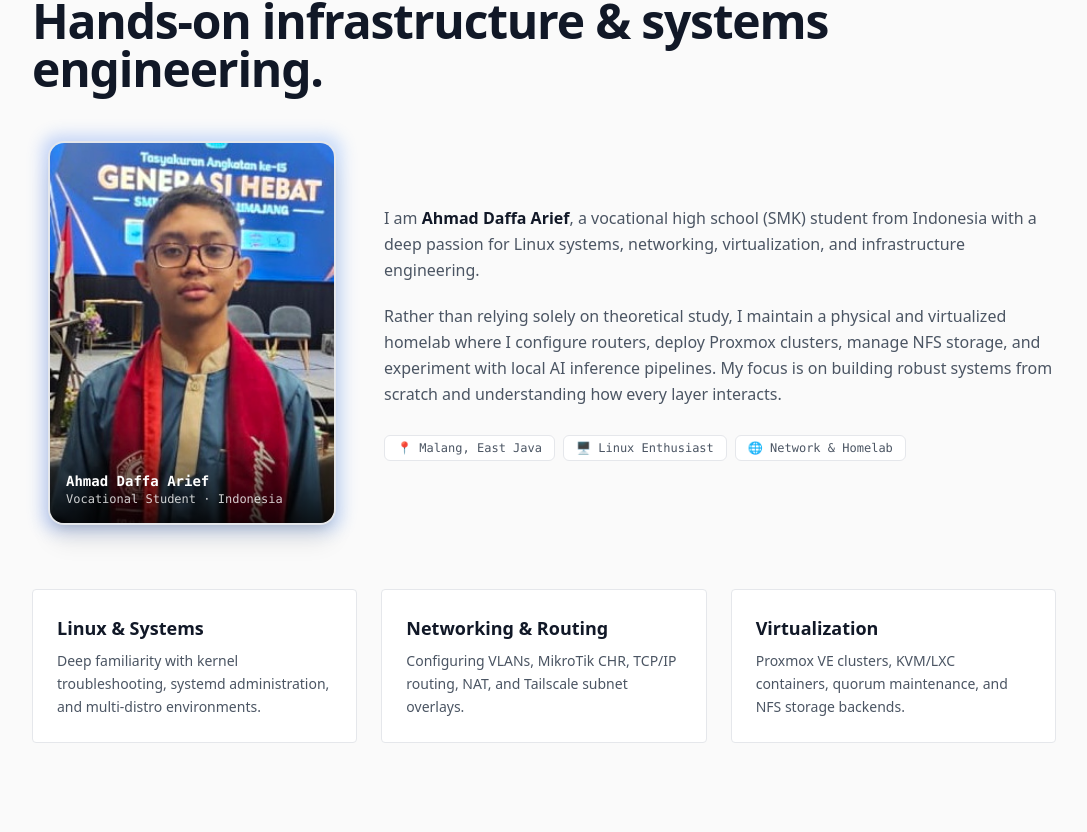
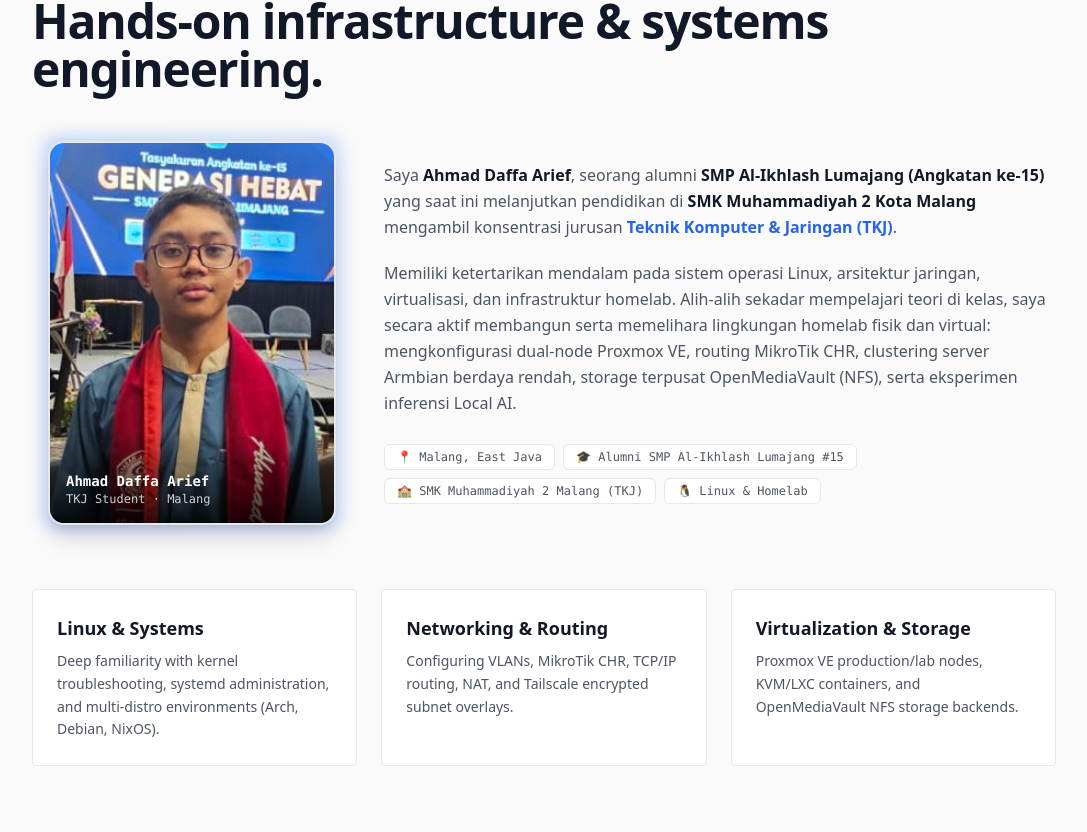
Before and after one commit to uwong241/website-portfolio, a React (Vite) app: page / in a window 1280 px wide. Shown: the part 928-1760 px from the top of the page, without its empty margins (96-1183 px from the left). Built offline with nearby package versions, Linux system fonts and the light colour scheme.

Commit message:
feat: add education details (alumni SMP Al-Ikhlash Lumajang #15 & SMK Muhammadiyah 2 Malang TKJ) to About and Education sections

```diff
--- a/src/data/portfolioData.ts
+++ b/src/data/portfolioData.ts
@@ -24,7 +24,7 @@ export interface TimelineNode {
 
 export const PROFILE = {
   name: "Ahmad Daffa Arief",
-  status: "Vocational High School (SMK) Student from Indonesia",
+  status: "Siswa SMK Muhammadiyah 2 Kota Malang (Jurusan TKJ)",
   tagline: "Linux & Infrastructure Enthusiast",
   bio: "Vocational student building real-world experience through Linux, networking, virtualization, cybersecurity, and homelab infrastructure. Hands-on experimentation and rigorous troubleshooting.",
   github: "https://github.com/wehrmacht241",
--- a/src/sections/About.tsx
+++ b/src/sections/About.tsx
@@ -28,7 +28,7 @@ export const About = () => {
                   {/* Bottom badge */}
                   <div className="absolute bottom-0 inset-x-0 bg-gradient-to-t from-black/80 via-black/40 to-transparent p-4 pt-10 text-white">
                     <p className="font-mono text-sm font-bold">{PROFILE.name}</p>
-                    <p className="text-xs text-white/80 font-mono">Vocational Student · Indonesia</p>
+                    <p className="text-xs text-white/80 font-mono">TKJ Student · Malang</p>
                   </div>
                 </div>
               </div>
@@ -37,15 +37,16 @@ export const About = () => {
             {/* Narrative Story */}
             <div className="md:col-span-8 prose prose-lg text-secondary space-y-5 leading-relaxed">
               <p>
-                I am <strong className="text-primary">{PROFILE.name}</strong>, a vocational high school (SMK) student from Indonesia with a deep passion for Linux systems, networking, virtualization, and infrastructure engineering.
+                Saya <strong className="text-primary">{PROFILE.name}</strong>, seorang alumni <strong className="text-primary">SMP Al-Ikhlash Lumajang (Angkatan ke-15)</strong> yang saat ini melanjutkan pendidikan di <strong className="text-primary">SMK Muhammadiyah 2 Kota Malang</strong> mengambil konsentrasi jurusan <strong className="text-accent font-semibold">Teknik Komputer & Jaringan (TKJ)</strong>.
               </p>
               <p>
-                Rather than relying solely on theoretical study, I maintain a physical and virtualized homelab where I configure routers, deploy Proxmox clusters, manage NFS storage, and experiment with local AI inference pipelines. My focus is on building robust systems from scratch and understanding how every layer interacts.
+                Memiliki ketertarikan mendalam pada sistem operasi Linux, arsitektur jaringan, virtualisasi, dan infrastruktur homelab. Alih-alih sekadar mempelajari teori di kelas, saya secara aktif membangun serta memelihara lingkungan homelab fisik dan virtual: mengkonfigurasi dual-node Proxmox VE, routing MikroTik CHR, clustering server Armbian berdaya rendah, storage terpusat OpenMediaVault (NFS), serta eksperimen inferensi Local AI.
               </p>
               <div className="pt-2 flex flex-wrap gap-2 text-xs font-mono text-secondary">
                 <span className="px-3 py-1 rounded-md bg-surface border border-border">📍 Malang, East Java</span>
-                <span className="px-3 py-1 rounded-md bg-surface border border-border">🖥️ Linux Enthusiast</span>
-                <span className="px-3 py-1 rounded-md bg-surface border border-border">🌐 Network & Homelab</span>
+                <span className="px-3 py-1 rounded-md bg-surface border border-border">🎓 Alumni SMP Al-Ikhlash Lumajang #15</span>
+                <span className="px-3 py-1 rounded-md bg-surface border border-border">🏫 SMK Muhammadiyah 2 Malang (TKJ)</span>
+                <span className="px-3 py-1 rounded-md bg-surface border border-border">🐧 Linux & Homelab</span>
               </div>
             </div>
           </div>
@@ -53,15 +54,15 @@ export const About = () => {
           <div className="grid grid-cols-1 md:grid-cols-3 gap-6">
             <Card className="p-6 border border-border/60 bg-surface">
               <h3 className="text-lg font-bold text-primary mb-2">Linux & Systems</h3>
-              <p className="text-secondary text-sm leading-relaxed">Deep familiarity with kernel troubleshooting, systemd administration, and multi-distro environments.</p>
+              <p className="text-secondary text-sm leading-relaxed">Deep familiarity with kernel troubleshooting, systemd administration, and multi-distro environments (Arch, Debian, NixOS).</p>
             </Card>
             <Card className="p-6 border border-border/60 bg-surface">
               <h3 className="text-lg font-bold text-primary mb-2">Networking & Routing</h3>
-              <p className="text-secondary text-sm leading-relaxed">Configuring VLANs, MikroTik CHR, TCP/IP routing, NAT, and Tailscale subnet overlays.</p>
+              <p className="text-secondary text-sm leading-relaxed">Configuring VLANs, MikroTik CHR, TCP/IP routing, NAT, and Tailscale encrypted subnet overlays.</p>
             </Card>
             <Card className="p-6 border border-border/60 bg-surface">
-              <h3 className="text-lg font-bold text-primary mb-2">Virtualization</h3>
-              <p className="text-secondary text-sm leading-relaxed">Proxmox VE clusters, KVM/LXC containers, quorum maintenance, and NFS storage backends.</p>
+              <h3 className="text-lg font-bold text-primary mb-2">Virtualization & Storage</h3>
+              <p className="text-secondary text-sm leading-relaxed">Proxmox VE production/lab nodes, KVM/LXC containers, and OpenMediaVault NFS storage backends.</p>
             </Card>
           </div>
         </div>
--- a/src/sections/Education.tsx
+++ b/src/sections/Education.tsx
@@ -9,29 +9,47 @@ export const Education = () => {
         <div className="max-w-4xl mx-auto">
           <div className="text-center mb-16">
             <span className="text-accent text-sm font-semibold tracking-wider uppercase mb-2 block">Background & Learning</span>
-            <h2 className="text-4xl md:text-5xl font-extrabold tracking-tight mb-4">Education & Status</h2>
+            <h2 className="text-4xl md:text-5xl font-extrabold tracking-tight mb-4">Education & Academic Journey</h2>
+            <p className="text-secondary max-w-xl mx-auto text-sm">
+              Jejak pendidikan formal dan konsentrasi keahlian teknis.
+            </p>
           </div>
 
+          <div className="space-y-6">
+            {/* SMK Muhammadiyah 2 Kota Malang */}
             <Card className="p-8 border border-border/80 bg-background-light">
-            <div className="flex flex-col md:flex-row md:items-center justify-between mb-6 pb-6 border-b border-border">
+              <div className="flex flex-col md:flex-row md:items-center justify-between mb-4 pb-4 border-b border-border">
                 <div>
-                <h3 className="text-2xl font-bold text-primary mb-1">Vocational High School (SMK) Student</h3>
-                <p className="text-accent font-mono text-sm">Indonesia</p>
+                  <span className="text-xs font-mono text-accent uppercase font-bold tracking-wider">Sekolah Menengah Kejuruan (SMK)</span>
+                  <h3 className="text-2xl font-bold text-primary mt-1">SMK Muhammadiyah 2 Kota Malang</h3>
+                  <p className="text-secondary font-mono text-sm mt-0.5">Jurusan: Teknik Komputer & Jaringan (TKJ)</p>
                 </div>
-              <span className="mt-2 md:mt-0 text-xs px-3 py-1 bg-accent/10 text-accent font-mono font-semibold rounded-full w-fit">
+                <span className="mt-2 md:mt-0 text-xs px-3 py-1 bg-emerald-500/10 text-emerald-500 font-mono font-semibold rounded-full w-fit border border-emerald-500/30">
                   Active Student
                 </span>
               </div>
+              <p className="text-secondary text-sm leading-relaxed">
+                Fokus pembelajaran pada arsitektur jaringan komputer, administrasi server Linux, konfigurasi perangkat jaringan (MikroTik, Switch, Router), serta implementasi infrastruktur IT praktis.
+              </p>
+            </Card>
 
-            <div className="space-y-4 text-secondary leading-relaxed">
-              <p>
-                As a vocational student, my curriculum is complemented by rigorous self-directed learning, hands-on homelab experimentation, and real-world troubleshooting.
+            {/* SMP Al-Ikhlash Lumajang */}
+            <Card className="p-8 border border-border/80 bg-background-light">
+              <div className="flex flex-col md:flex-row md:items-center justify-between mb-4 pb-4 border-b border-border">
+                <div>
+                  <span className="text-xs font-mono text-secondary uppercase font-bold tracking-wider">Sekolah Menengah Pertama (SMP)</span>
+                  <h3 className="text-2xl font-bold text-primary mt-1">SMP Al-Ikhlash Lumajang</h3>
+                  <p className="text-secondary font-mono text-sm mt-0.5">Alumni Angkatan ke-15</p>
+                </div>
+                <span className="mt-2 md:mt-0 text-xs px-3 py-1 bg-surface border border-border text-secondary font-mono font-semibold rounded-full w-fit">
+                  Graduated Alumni
+                </span>
+              </div>
+              <p className="text-secondary text-sm leading-relaxed">
+                Menyelesaikan pendidikan tingkat menengah pertama dengan pondasi akademik dan karakter yang kuat sebelum melanjutkan ke spesialisasi kejuruan teknik informatika.
               </p>
-              <p>
-                My education focuses heavily on practical engineering: configuring real network hardware, deploying multi-node virtualization clusters, hardening Linux servers, and exploring local AI infrastructure.
-              </p>
+            </Card>
           </div>
-          </Card>
         </div>
       </Container>
     </Section>
```
Lines whose indentation alone changed are shown as unchanged.
